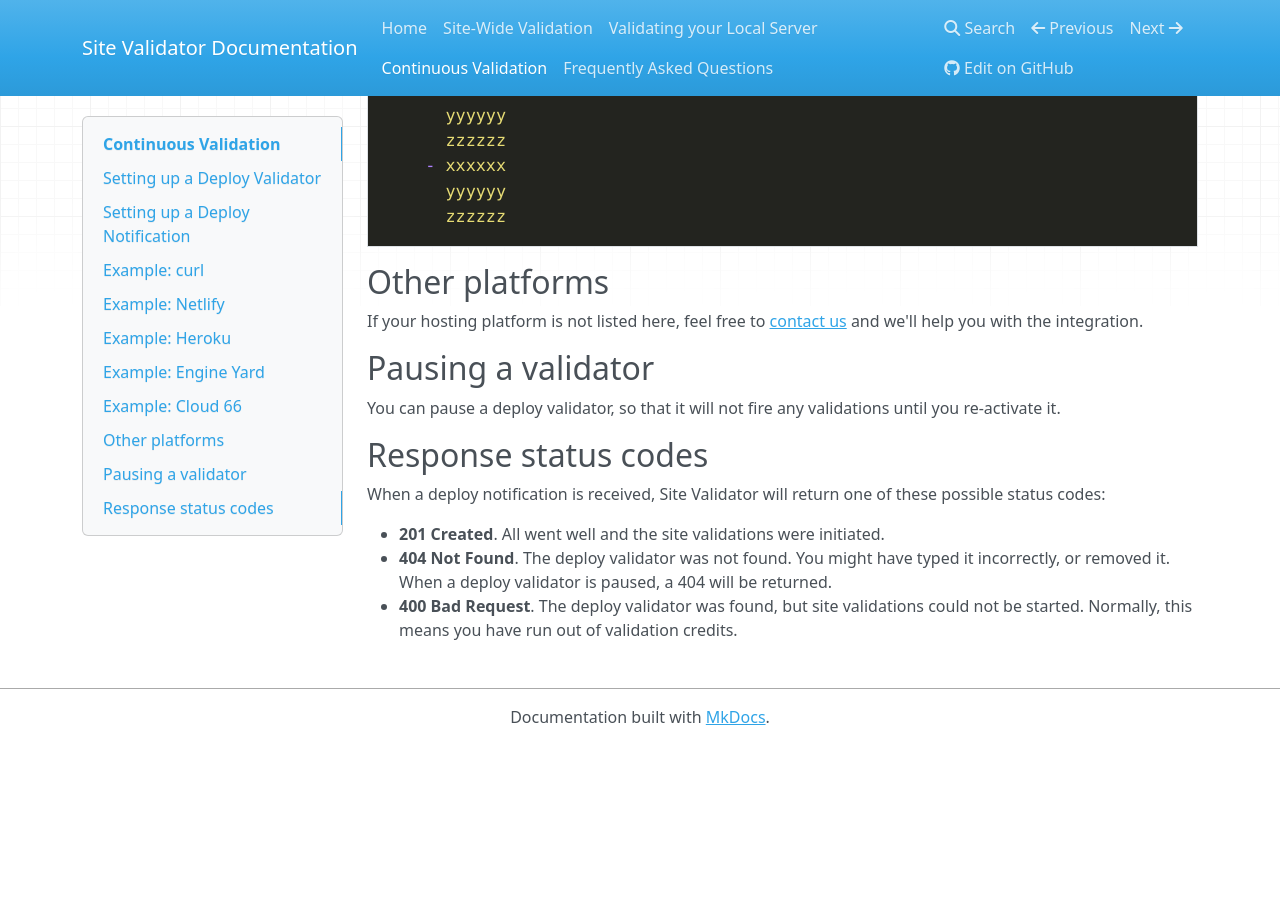
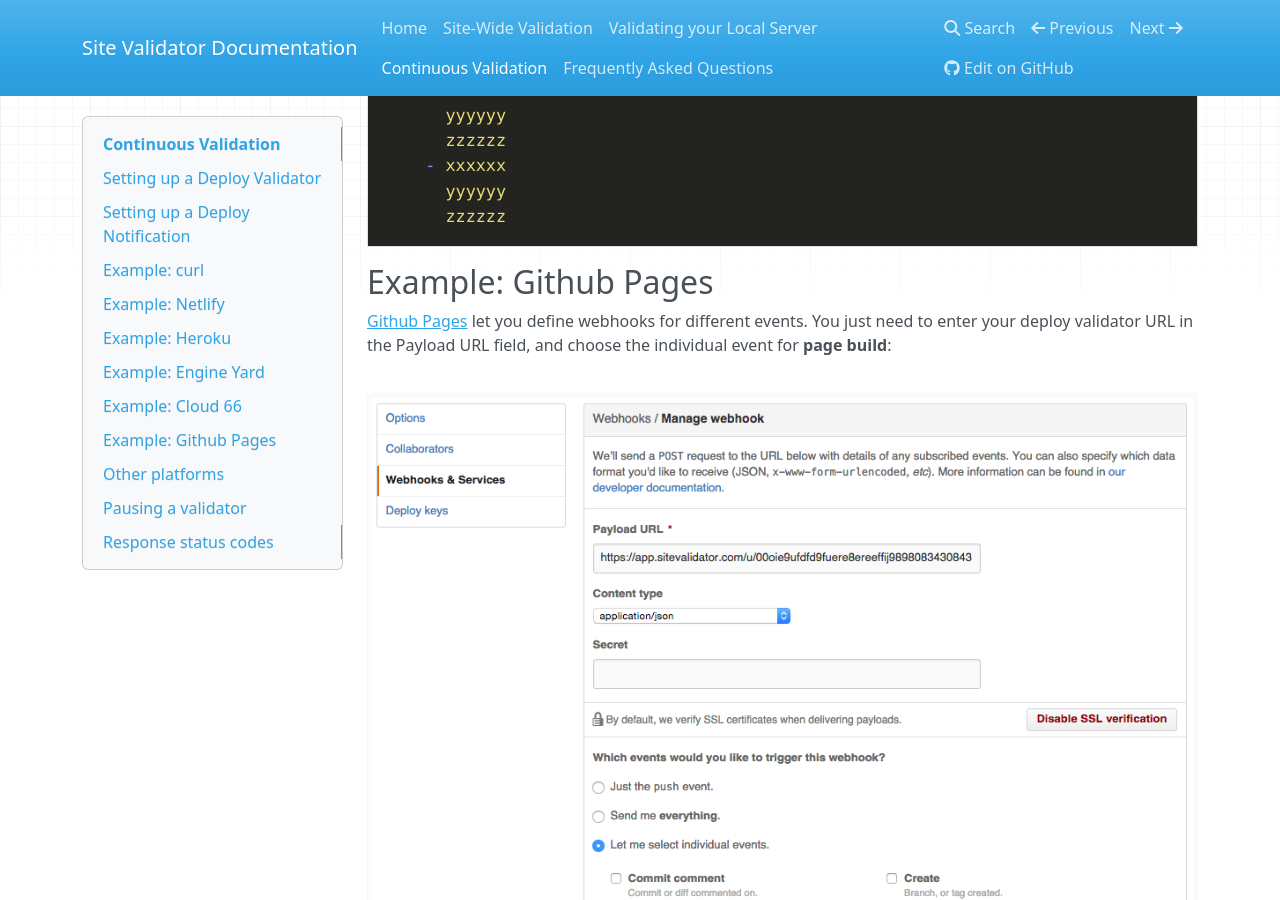
Before and after one commit to sitevalidator/docs.sitevalidator.com, an MkDocs documentation site: the page built from docs/continuous-validation.md, in a window 1280 px wide and 900 px high, scrolled down 3347 px. Built offline with MkDocs 1.6.1, drawn with Linux system fonts in a browser that asks for light colours; nearby versions of some CDN libraries; old or Windows-style settings are respelled for this version of MkDocs; before the commit the page ends 4092 px from its top, so only the background shows below that.

Commit message:
adds Github Pages example

````diff
--- a/docs/continuous-validation.md
+++ b/docs/continuous-validation.md
@@ -82,6 +82,13 @@ environment:
       zzzzzz
 ```
 
+## Example: Github Pages
+
+[Github Pages](https://pages.github.com/) let you define webhooks for different events. You just need to enter your deploy validator URL in the Payload URL field, and choose the individual event for **page build**:
+
+![Github Pages integration](img/github-pages-integration.png)
+
+
 ## Other platforms
 
 If your hosting platform is not listed here, feel free to [contact us](mailto:support@sitevalidator.com) and we'll help you with the integration.
````
Also changed, not shown: docs/img/github-pages-integration.png (added).
